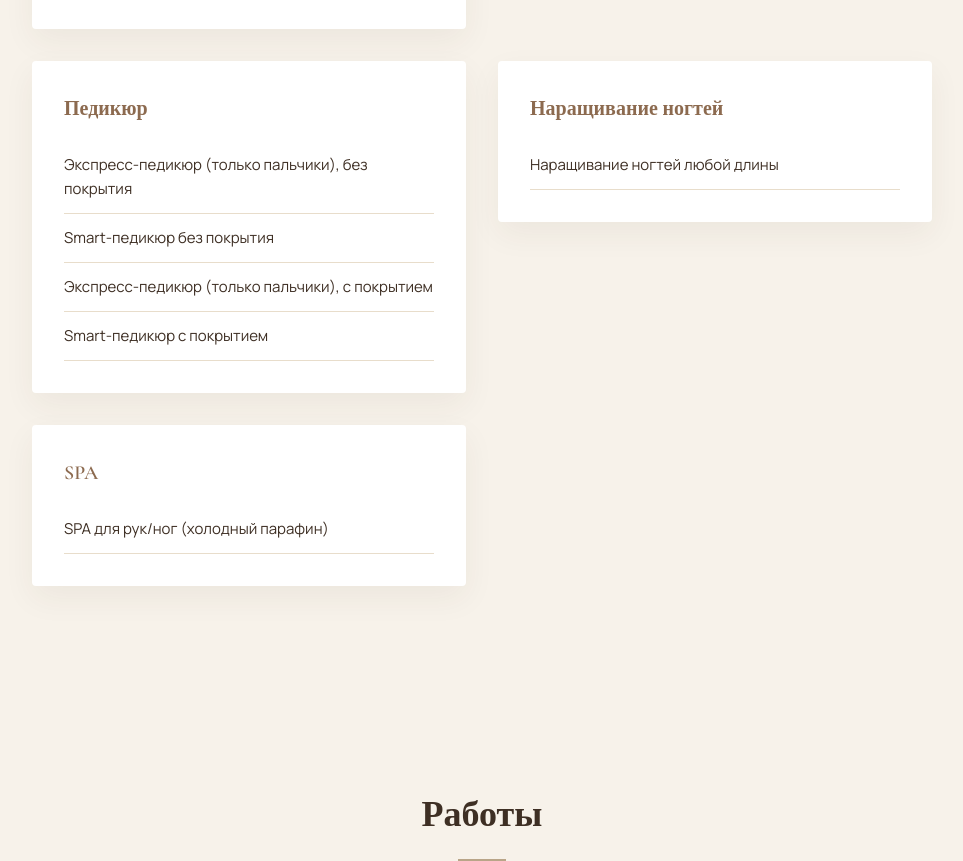
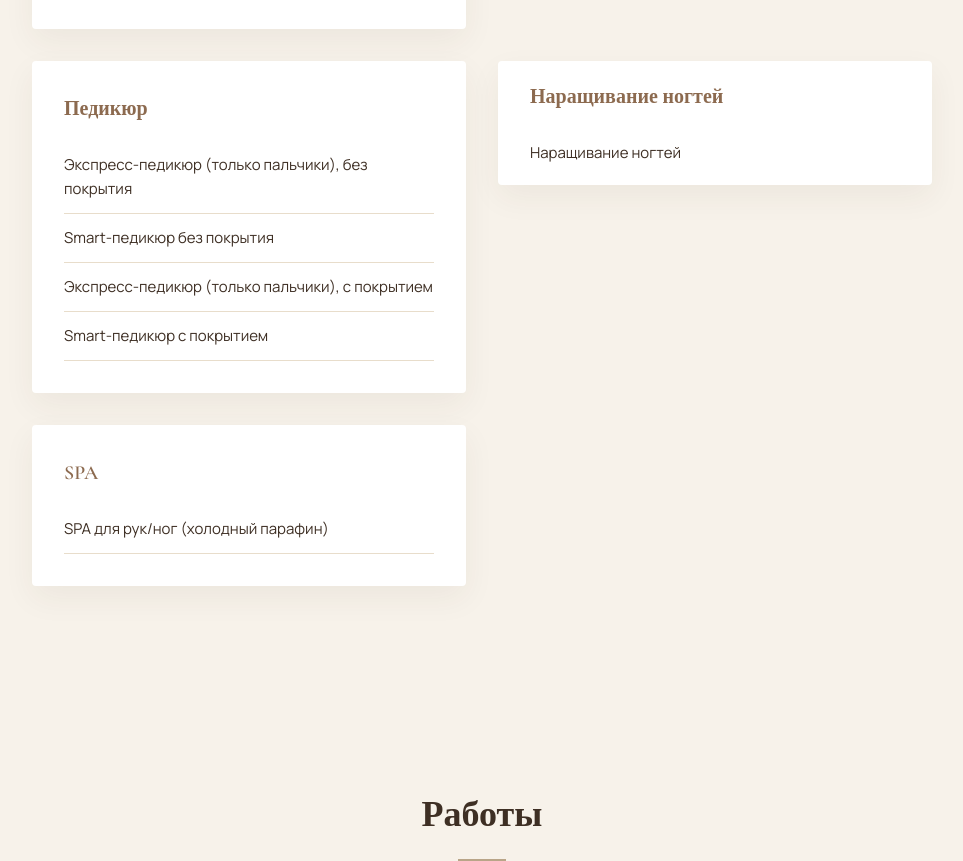
Before and after one commit to RKVLT-virtus-fides-calliditas/alnail-site, a plain HTML site: page index.html in a window 1280 px wide. Shown: the part 1821-2682 px from the top of the page, without its empty margins (158-1121 px from the left). Drawn offline with nearby package versions, Linux system fonts and the light colour scheme.

Commit message:
Add files via upload

```diff
--- a/index.html
+++ b/index.html
@@ -90,10 +90,10 @@
           <li><span>Smart-педикюр с покрытием</span></li>
         </ul>
       </div>
-      <div class="price-category">
+      <div class="price-category price-category-compact">
         <h3>Наращивание ногтей</h3>
         <ul class="price-list">
-          <li><span>Наращивание ногтей любой длины</span></li>
+          <li><span>Наращивание ногтей</span></li>
         </ul>
       </div>
       <div class="price-category">
--- a/style.css
+++ b/style.css
@@ -185,6 +185,15 @@ h1, h2, h3 {
   padding: 32px;
   border-radius: 4px;
   box-shadow: 0 12px 32px rgba(62, 47, 36, 0.06);
+}
+
+.price-category-compact {
+  padding: 20px 32px;
+}
+
+.price-category-compact .price-list li {
+  border-bottom: none;
+  padding-bottom: 0;
 }
 
 .price-category h3 {
```
